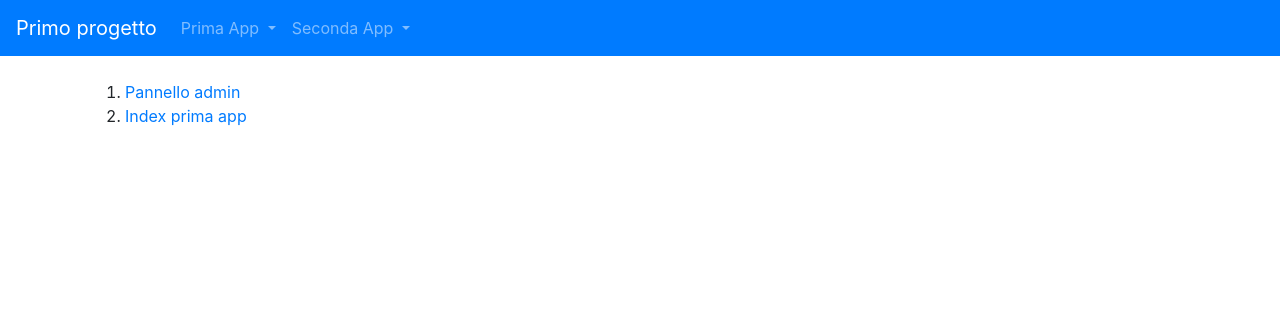
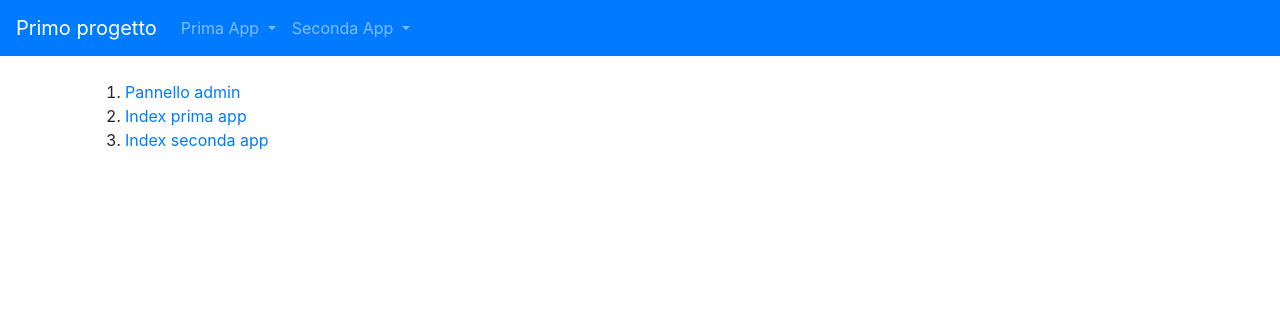
Before and after one commit to SteMotta/primo_progetto, a Django app: template templates/index_root.html in a window 1280 px wide. Shown: the top 316 px of the page. Run offline with Django 5.2, Linux system fonts and the light colour scheme; the template is opened without the code that fills it, so the values that code supplies are empty.

Commit message:
Aggiunto index seconda app nell'index root

```diff
--- a/templates/index_root.html
+++ b/templates/index_root.html
@@ -6,5 +6,6 @@
     <ol>
         <li><a href="/admin">Pannello admin</a></li>
         <li><a href="{% url 'prima_app:index'%}">Index prima app</a></li>
+        <li><a href="{% url 'seconda_app:index'%}">Index seconda app</a></li>
     </ol>
 {% endblock content%}
```
